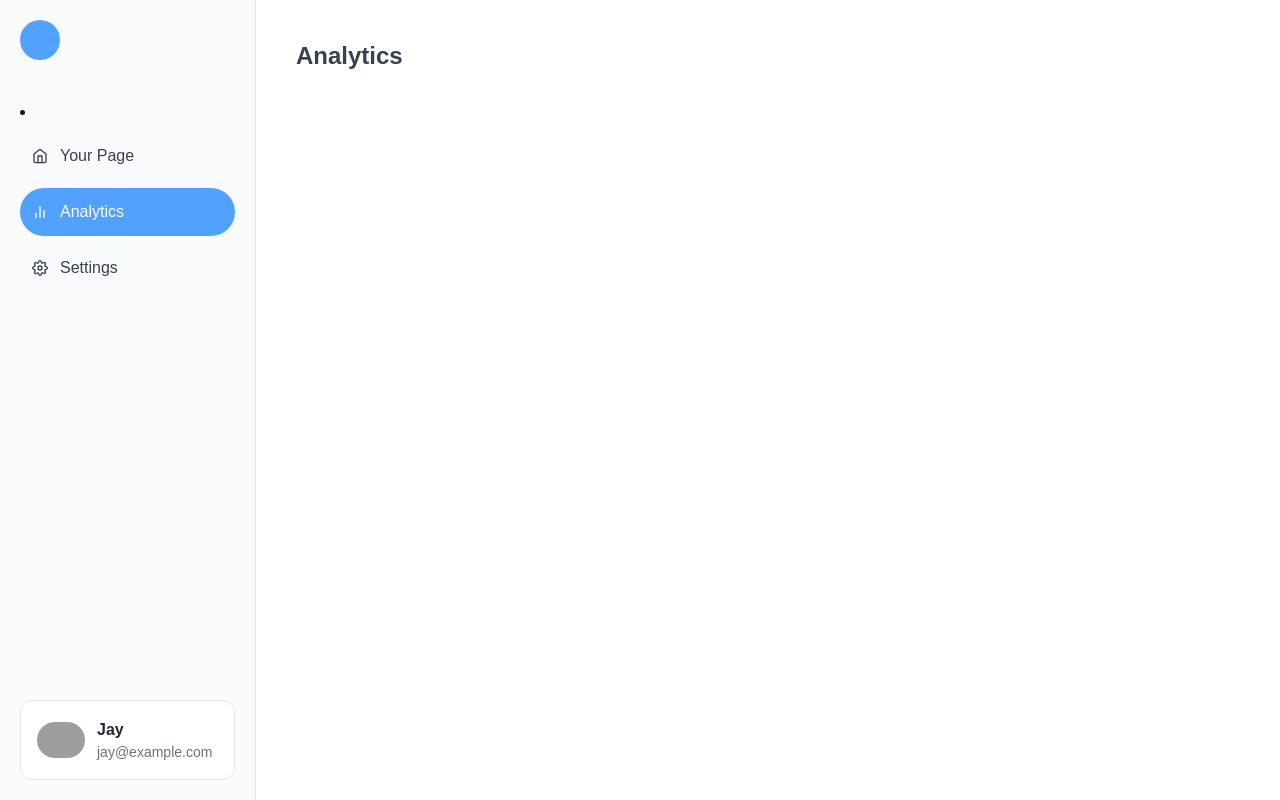
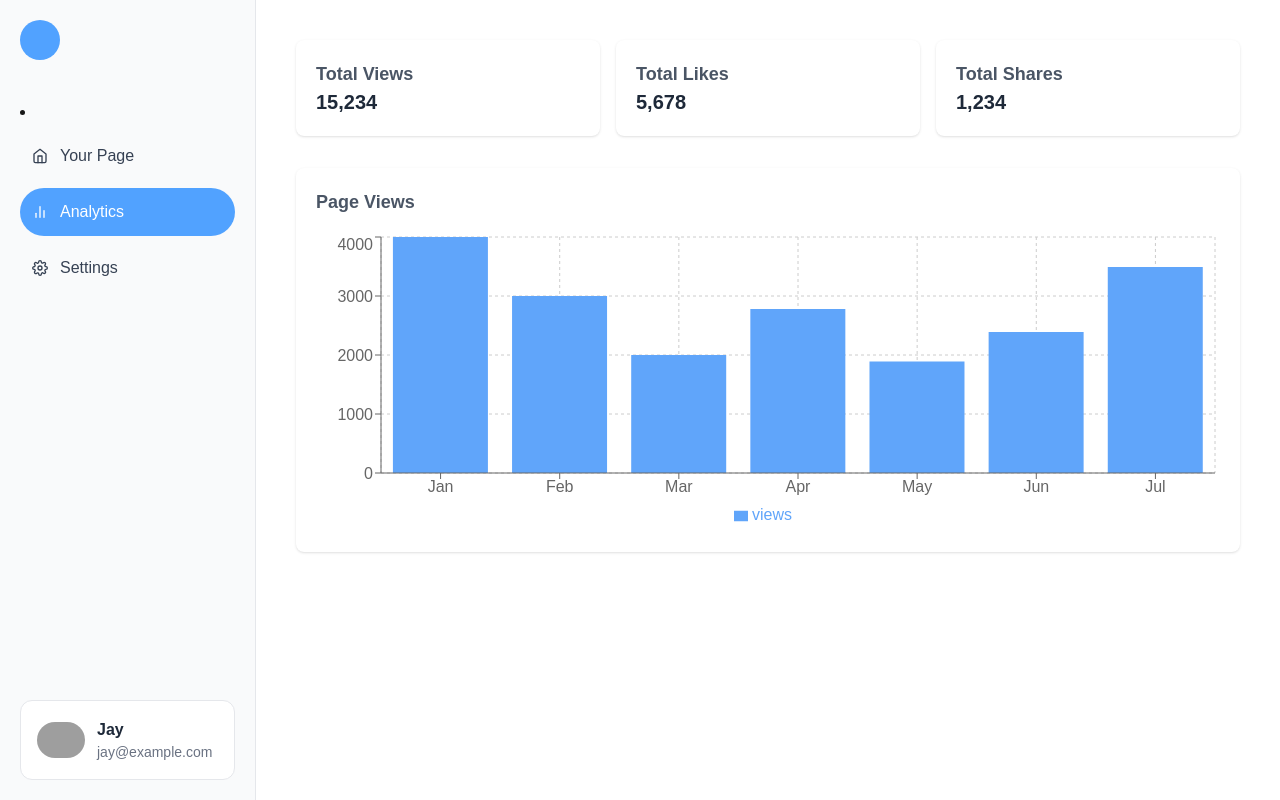
Before and after one commit to devtofunmi/devbio, a Next.js app: page /dashboard/analytics in a window 1280 px wide. Built offline with nearby package versions, Linux system fonts and the light colour scheme; grey boxes are pictures that could not be loaded.

Commit message:
mock data with recharts

```diff
--- a/pages/dashboard/analytics.tsx
+++ b/pages/dashboard/analytics.tsx
@@ -1,11 +1,47 @@
-
 import React from 'react';
 import DashboardLayout from '../../components/dashboard/DashboardLayout';
+import { BarChart, Bar, XAxis, YAxis, CartesianGrid, Tooltip, Legend, ResponsiveContainer } from 'recharts';
+
+const data = [
+  { name: 'Jan', views: 4000 },
+  { name: 'Feb', views: 3000 },
+  { name: 'Mar', views: 2000 },
+  { name: 'Apr', views: 2780 },
+  { name: 'May', views: 1890 },
+  { name: 'Jun', views: 2390 },
+  { name: 'Jul', views: 3490 },
+];
 
 const AnalyticsPage: React.FC = () => {
   return (
     <DashboardLayout>
-      <h1 className="text-2xl text-gray-700 font-bold">Analytics</h1>
+      <div className="grid grid-cols-1 md:grid-cols-3 gap-4">
+        <div className="bg-white p-5 rounded-lg shadow">
+          <h2 className="text-lg font-semibold text-gray-600">Total Views</h2>
+          <p className="text-xl font-bold text-gray-800">15,234</p>
+        </div>
+        <div className="bg-white p-5 rounded-lg shadow">
+          <h2 className="text-lg font-semibold text-gray-600">Total Likes</h2>
+          <p className="text-xl font-bold text-gray-800">5,678</p>
+        </div>
+        <div className="bg-white p-5 rounded-lg shadow">
+          <h2 className="text-lg font-semibold text-gray-600">Total Shares</h2>
+          <p className="text-xl font-bold text-gray-800">1,234</p>
+        </div>
+      </div>
+      <div className="mt-8 bg-white p-5 rounded-lg shadow">
+        <h2 className="text-lg font-semibold text-gray-600 mb-4">Page Views</h2>
+        <ResponsiveContainer width="100%" height={300}>
+          <BarChart data={data}>
+            <CartesianGrid strokeDasharray="3 3" />
+            <XAxis dataKey="name" />
+            <YAxis />
+            <Tooltip />
+            <Legend />
+            <Bar dataKey="views" fill="#60A5FA" />
+          </BarChart>
+        </ResponsiveContainer>
+      </div>
     </DashboardLayout>
   );
 };
```
